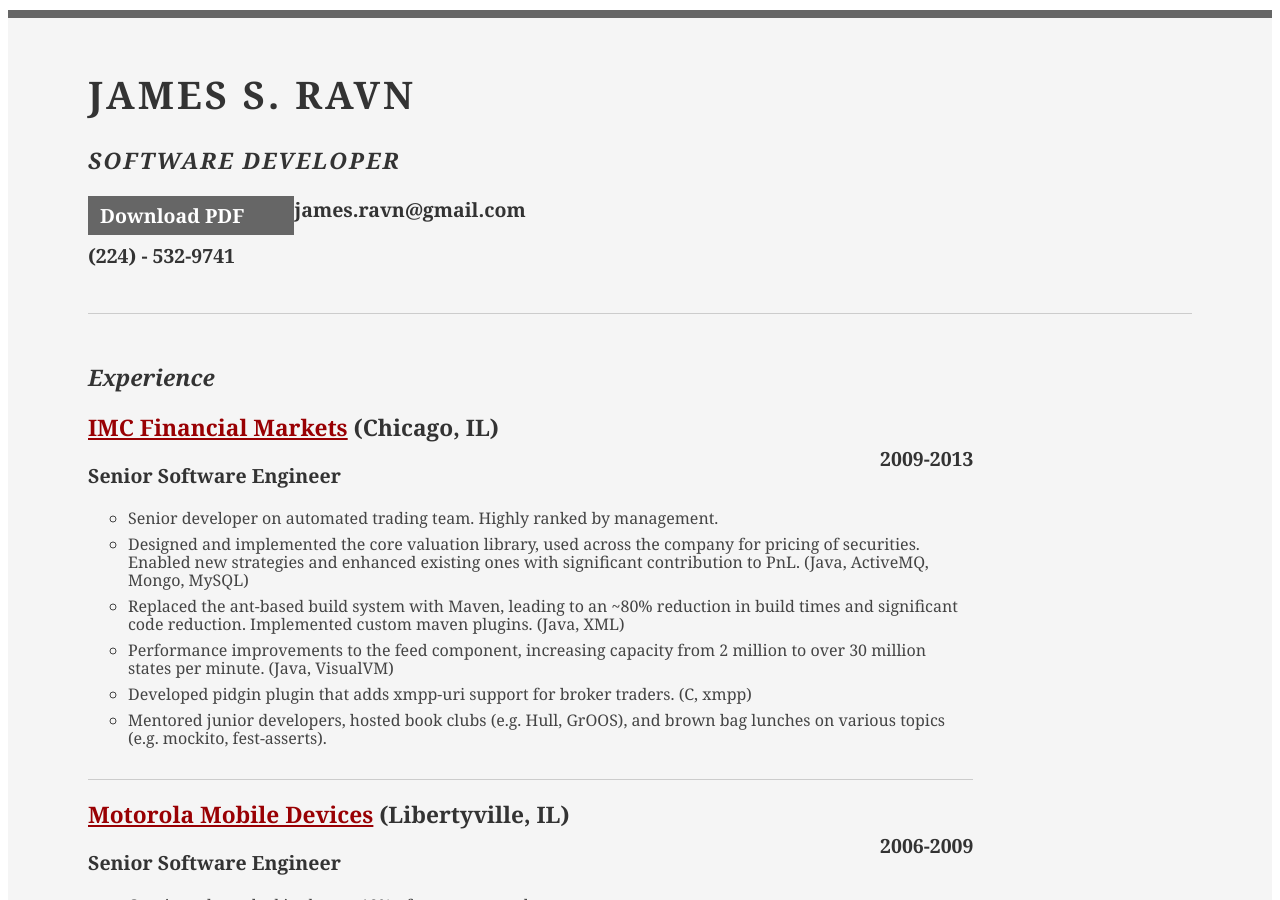
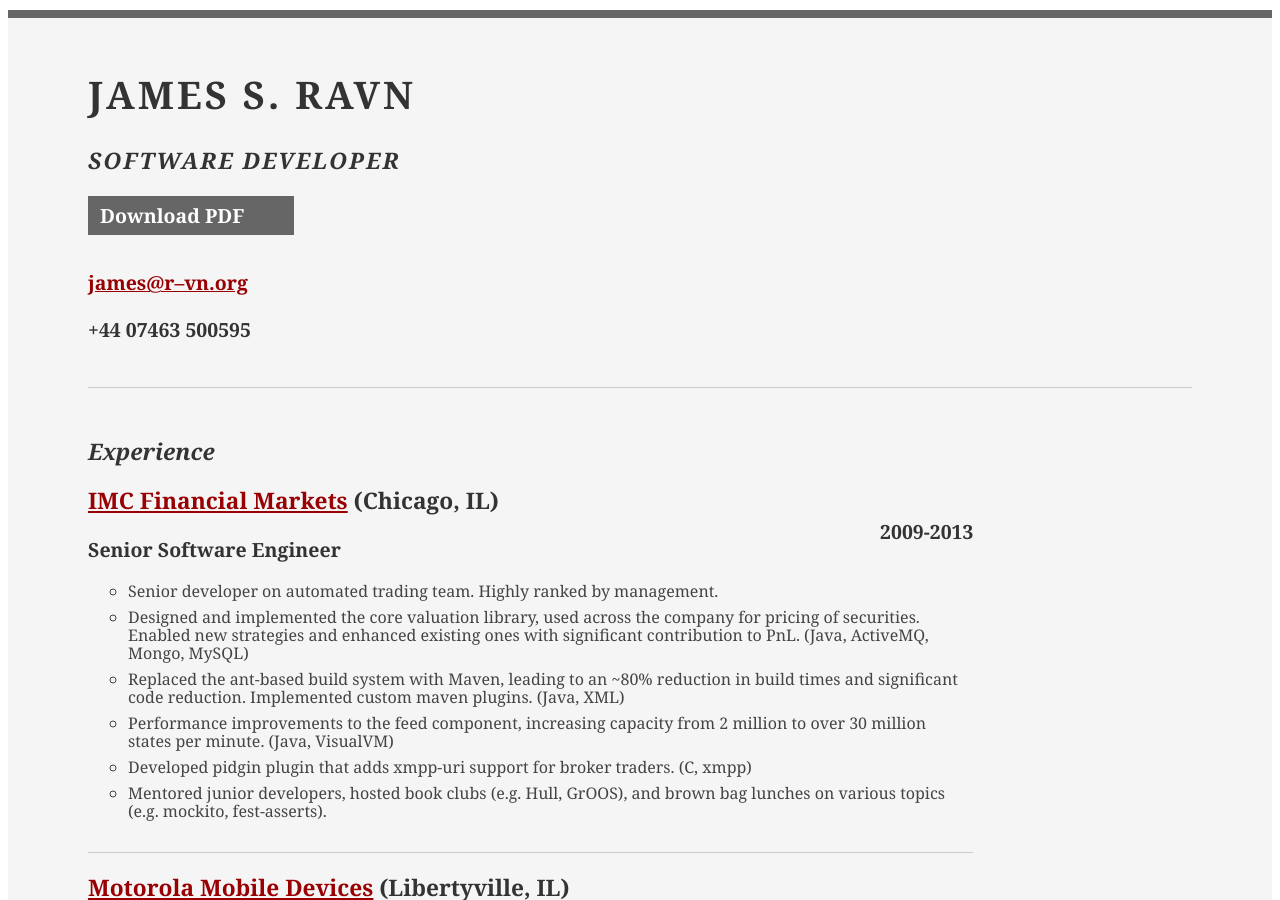
Before and after one commit to jsravn/old-blog, a Jekyll site: the page resume.html, which Jekyll copies as it is, in a window 1280 px wide and 900 px high. Built offline with Jekyll 4.4.1, drawn with Linux system fonts in a browser that asks for light colours; a style sheet for code colours, icons or effects is not loaded.

Commit message:
Update contact information

```diff
--- a/_layouts/default.html
+++ b/_layouts/default.html
@@ -30,7 +30,7 @@
             <div class="footer">
               <div class="contact">
                 <p>
-                <a href="mailto:james.ravn@gmail.com">Contact me</a>
+                <a href="mailto:james@r-vn.org">Contact me</a>
                 </p>
               </div>
             </div>
--- a/resume.html
+++ b/resume.html
@@ -2,7 +2,7 @@
 <html>
 <head>
 
-	<title>James Ravn | Software Developer | james.ravn@gmail.com</title>
+	<title>James Ravn | Software Developer | james@r-vn.org</title>
 	<meta http-equiv="content-type" content="text/html; charset=utf-8" />
 
 	<meta name="keywords" content="" />
@@ -26,9 +26,9 @@
 
 				<div class="yui-u">
 					<div class="contact-info">
-						<h3 class="noPrint"><a id="pdf" href="http://www.jsravn.com/james-ravn.pdf">Download PDF</a></h3>
-						<h3>james.ravn@gmail.com</h3>
-						<h3>(224) - 532-9741</h3>
+                        <h3 class="noPrint"><a id="pdf" href="http://www.jsravn.com/james-ravn.pdf">Download PDF</a><br/><br/></h3>
+                        <h3><a href="mailto:james@r-vn.org">james@r&ndash;vn.org</a></h3>
+                        <h3>+44 07463 500595</h3>
 					</div><!--// .contact-info -->
 				</div>
 			</div><!--// .yui-gc -->
```
Also changed, not shown: 1 other file.
